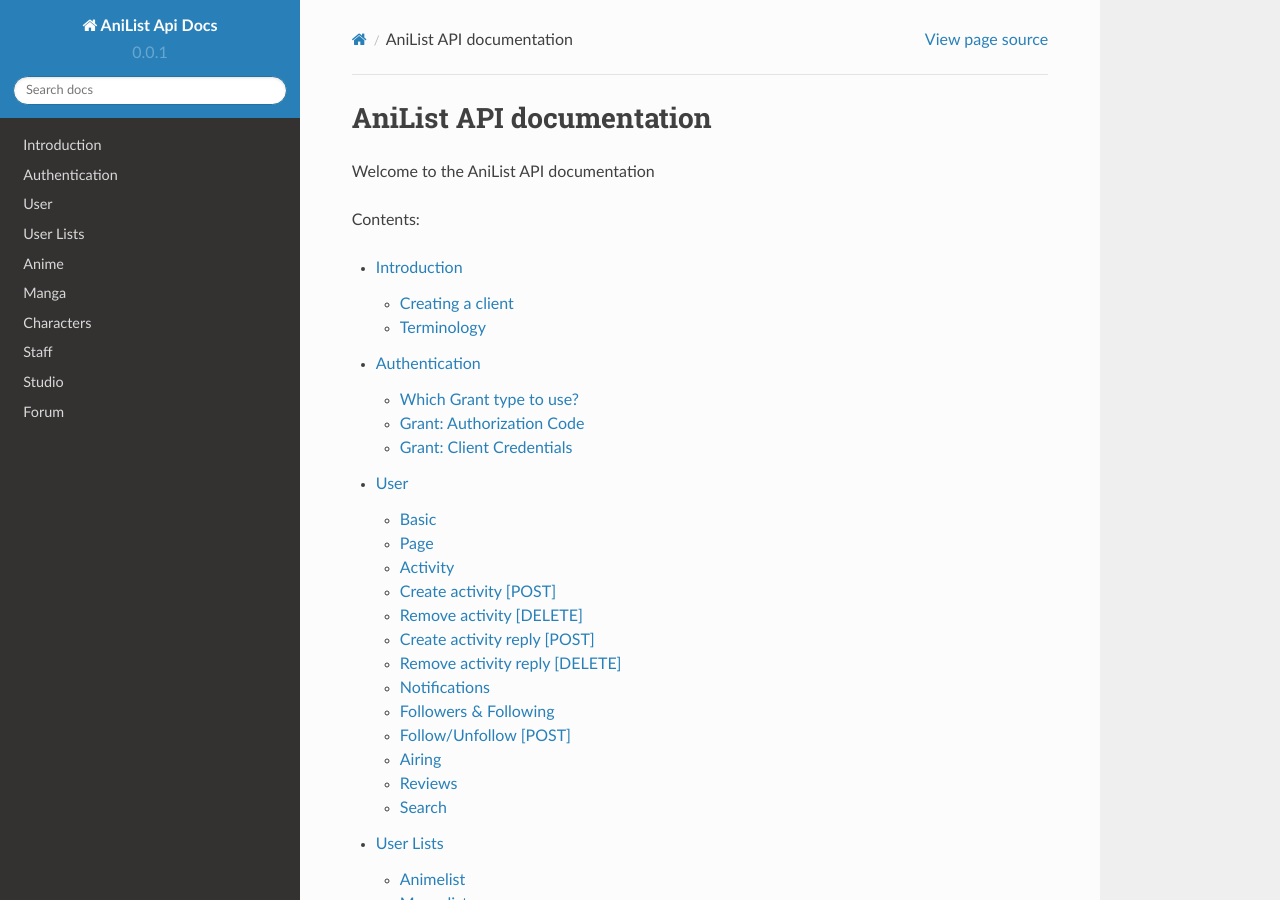
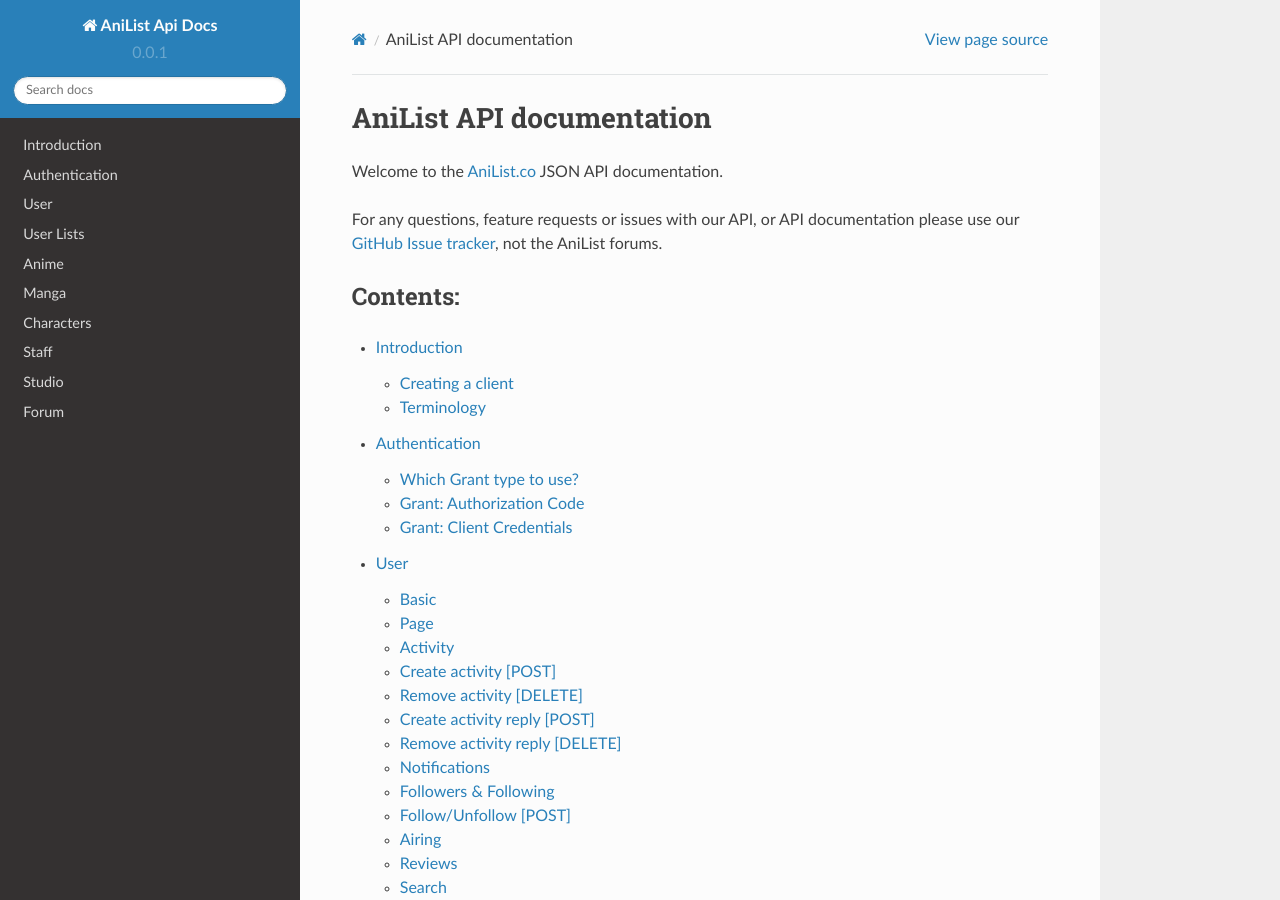
Before and after one commit to joshstar/AniList-API-Docs, a Sphinx documentation site: the page built from source/index.rst, in a window 1280 px wide and 900 px high. Built offline with Sphinx 7.4.7 and the Read the Docs theme 2.0.0, drawn with Linux system fonts in a browser that asks for light colours.

```diff
--- a/source/index.rst
+++ b/source/index.rst
@@ -6,10 +6,16 @@
 AniList API documentation
 ============================================
 
-Welcome to the AniList API documentation
+Welcome to the `AniList.co`_ JSON API documentation.
 
+For any questions, feature requests or issues with our API, or API documentation please use our `GitHub Issue tracker`_, not the AniList forums.
+
+.. _AniList.co: http://anilist.co
+.. _GitHub Issue tracker: https://github.com/Josh-Star/AniList-API-Docs/issues
+
+==================
 Contents:
-
+==================
 .. toctree::
    :maxdepth: 2
 
```
Also changed, not shown: README.md (+3 -1 lines).
